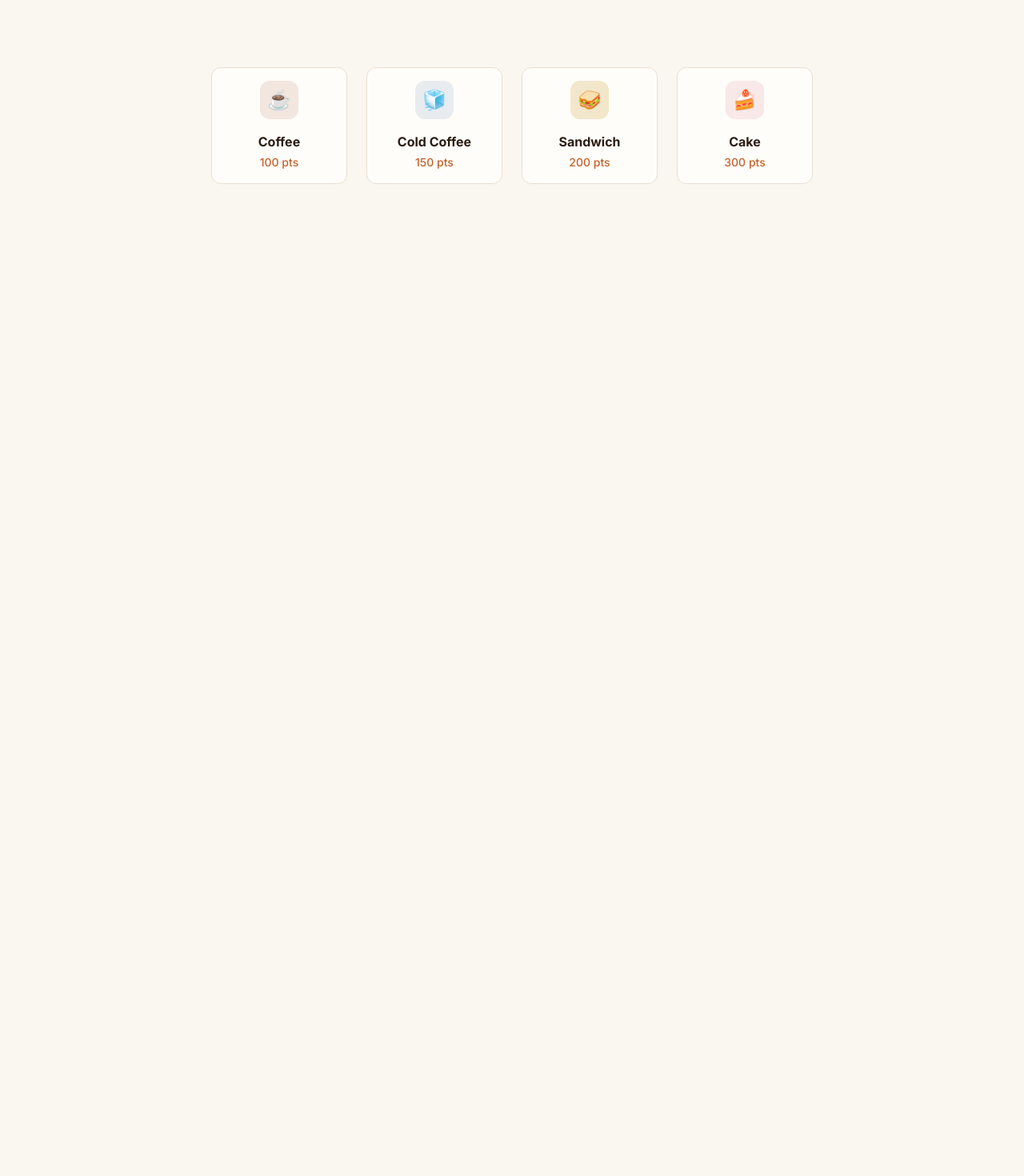
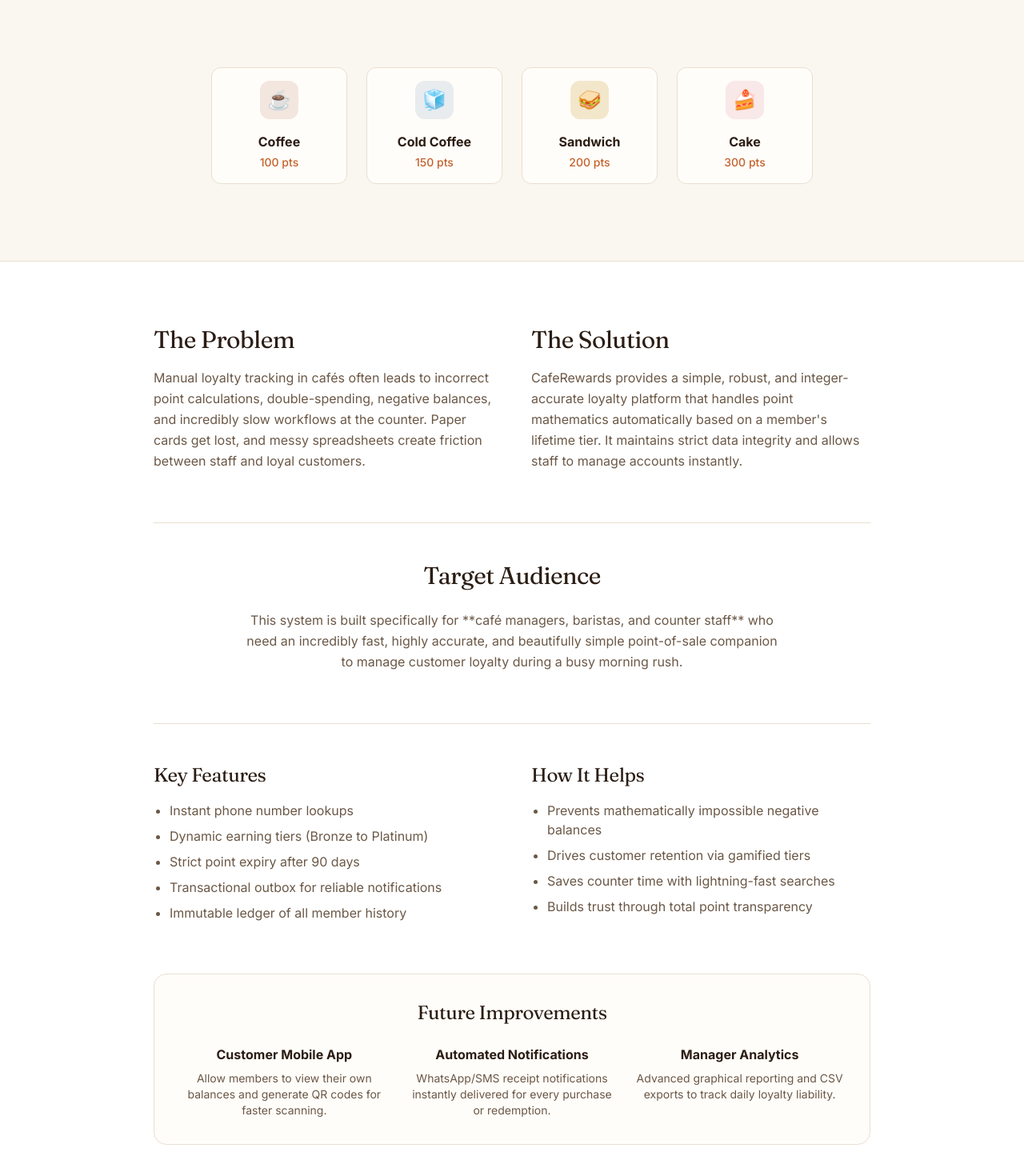
Before and after one commit to pradhuman2005/AurigaIT, a React (Vite) app in the folder frontend/: page / in a window 1280 px wide. Shown: the part 768-2238 px from the top of the page at 80% size. Before the commit the page ends 1094 px from the top, so only its background shows below. Built offline with nearby package versions, Linux system fonts and the light colour scheme; no server answers.

Commit message:
docs: comprehensively rewrite README and REASONING files and add landing page sections

```diff
--- a/frontend/src/pages/Landing.jsx
+++ b/frontend/src/pages/Landing.jsx
@@ -74,6 +74,75 @@
           </div>
         </div>
       </main>
+
+      {/* Information Sections */}
+      <section className="bg-white py-20 px-6 border-t border-cafe-border">
+        <div className="max-w-4xl mx-auto space-y-16 text-cafe-ink">
+
+          <div className="grid md:grid-cols-2 gap-12">
+            <div>
+              <h2 className="font-serif text-3xl font-bold mb-4">The Problem</h2>
+              <p className="text-cafe-muted leading-relaxed">
+                Manual loyalty tracking in cafés often leads to incorrect point calculations, double-spending, negative balances, and incredibly slow workflows at the counter. Paper cards get lost, and messy spreadsheets create friction between staff and loyal customers.
+              </p>
+            </div>
+            <div>
+              <h2 className="font-serif text-3xl font-bold mb-4">The Solution</h2>
+              <p className="text-cafe-muted leading-relaxed">
+                CafeRewards provides a simple, robust, and integer-accurate loyalty platform that handles point mathematics automatically based on a member's lifetime tier. It maintains strict data integrity and allows staff to manage accounts instantly.
+              </p>
+            </div>
+          </div>
+
+          <div className="border-t border-cafe-border pt-12">
+            <h2 className="font-serif text-3xl font-bold mb-6 text-center">Target Audience</h2>
+            <p className="text-cafe-muted leading-relaxed text-center max-w-2xl mx-auto">
+              This system is built specifically for **café managers, baristas, and counter staff** who need an incredibly fast, highly accurate, and beautifully simple point-of-sale companion to manage customer loyalty during a busy morning rush.
+            </p>
+          </div>
+
+          <div className="grid md:grid-cols-2 gap-12 border-t border-cafe-border pt-12">
+            <div>
+              <h2 className="font-serif text-2xl font-bold mb-4">Key Features</h2>
+              <ul className="list-disc pl-5 text-cafe-muted space-y-2">
+                <li>Instant phone number lookups</li>
+                <li>Dynamic earning tiers (Bronze to Platinum)</li>
+                <li>Strict point expiry after 90 days</li>
+                <li>Transactional outbox for reliable notifications</li>
+                <li>Immutable ledger of all member history</li>
+              </ul>
+            </div>
+            <div>
+              <h2 className="font-serif text-2xl font-bold mb-4">How It Helps</h2>
+              <ul className="list-disc pl-5 text-cafe-muted space-y-2">
+                <li>Prevents mathematically impossible negative balances</li>
+                <li>Drives customer retention via gamified tiers</li>
+                <li>Saves counter time with lightning-fast searches</li>
+                <li>Builds trust through total point transparency</li>
+              </ul>
+            </div>
+          </div>
+
+          <div className="bg-cafe-surface p-8 rounded-2xl border border-cafe-border mt-12">
+            <h2 className="font-serif text-2xl font-bold mb-6 text-center">Future Improvements</h2>
+            <div className="grid sm:grid-cols-3 gap-6 text-center">
+              <div>
+                <h3 className="font-bold mb-2">Customer Mobile App</h3>
+                <p className="text-sm text-cafe-muted">Allow members to view their own balances and generate QR codes for faster scanning.</p>
+              </div>
+              <div>
+                <h3 className="font-bold mb-2">Automated Notifications</h3>
+                <p className="text-sm text-cafe-muted">WhatsApp/SMS receipt notifications instantly delivered for every purchase or redemption.</p>
+              </div>
+              <div>
+                <h3 className="font-bold mb-2">Manager Analytics</h3>
+                <p className="text-sm text-cafe-muted">Advanced graphical reporting and CSV exports to track daily loyalty liability.</p>
+              </div>
+            </div>
+          </div>
+
+        </div>
+      </section>
     </div>
   );
 }
```
Also changed, not shown: 2 other files (tests, documents, lock files or other folders).
